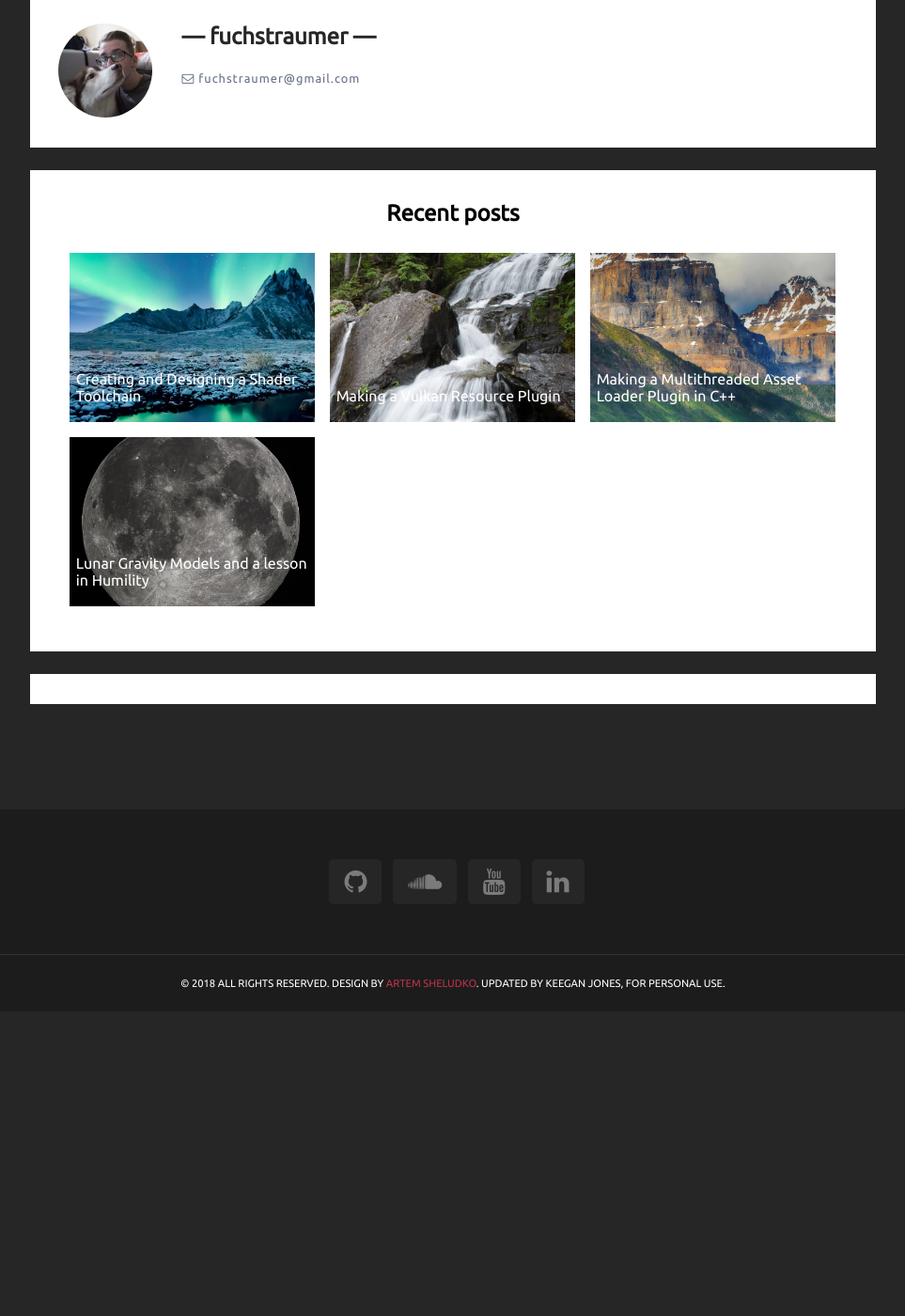
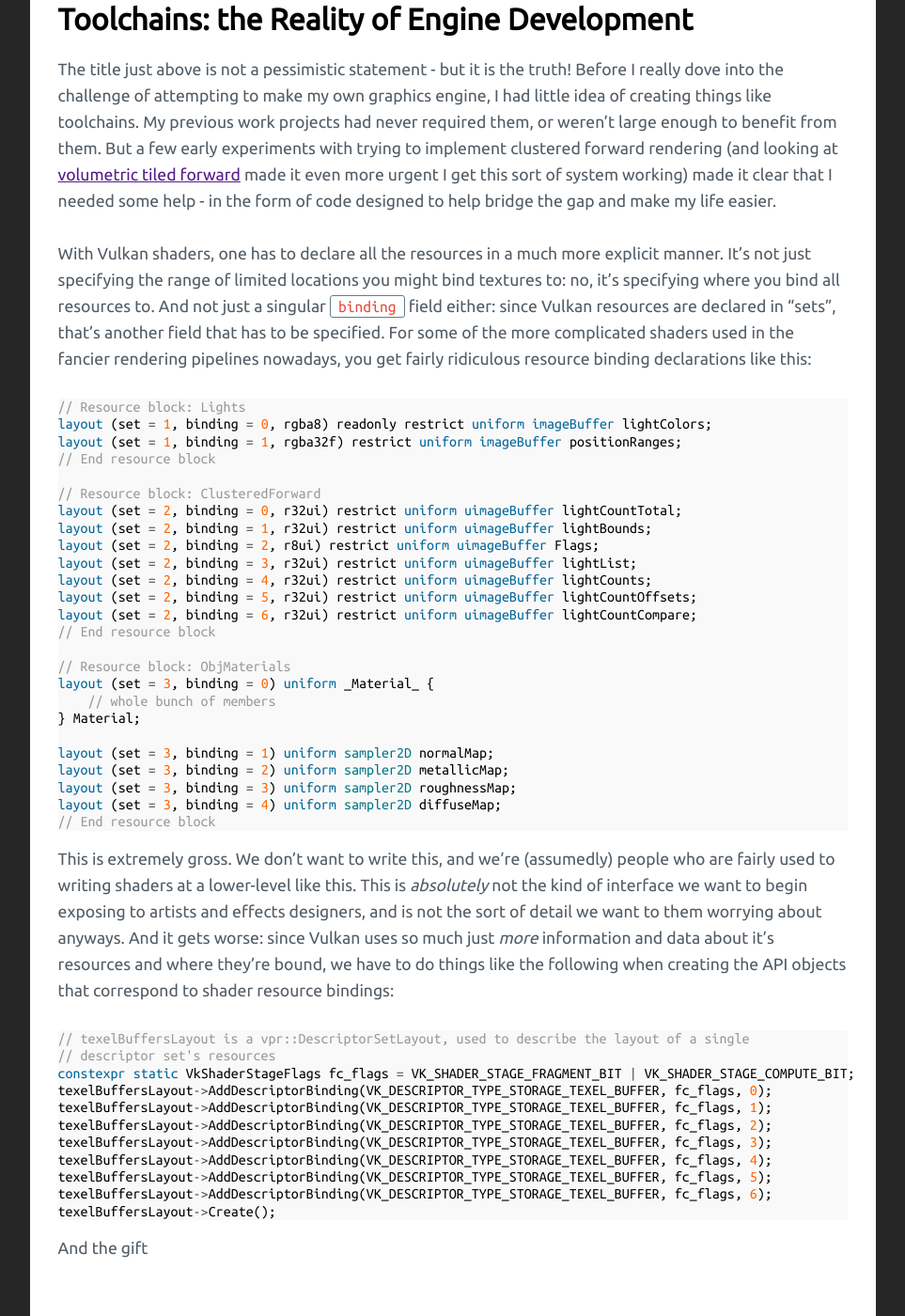
Before and after one commit to fuchstraumer/fuchstraumer.github.io, a Jekyll site: the page built from _posts/2018-9-2-Shader-Toolchain.md, in a window 1280 px wide and 1400 px high, scrolled down 995 px. Shown: the whole window at 94% size, without its empty margins (158-1121 px from the left). Built offline with Jekyll 4.4.1, drawn with Linux system fonts in a browser that asks for light colours; comment, search, counter and statistics services are not loaded; before the commit the page ends 2071 px from its top, so only the background shows below that; some of the changed text lies outside the part shown.

Commit message:
add opening article content

```diff
--- a/_posts/2018-9-2-Shader-Toolchain.md
+++ b/_posts/2018-9-2-Shader-Toolchain.md
@@ -6,3 +6,57 @@ img: aurora.jpg
 published: true
 tags: [C++, tools, Vulkan, Shaders, SPIR-V, Lua]
 ---
+
+As an early pre-article note: I have written various versions of this article about three times now. ShaderTools has evolved *so* much from it's initial versions, and is constantly improving, so it was hard to ever feel it was "ready" to share. Or, I'd write half the content I needed then realize that (usually) I had written some new feature or fix that solved a problem I mentioned in the writing. So, here goes nothing: and hopefully, this ages well.
+
+# Toolchains: the Reality of Engine Development
+
+The title just above is not a pessimistic statement - but it is the truth! Before I really dove into the challenge of attempting to make my own graphics engine, I had little idea of creating things like toolchains. My previous work projects had never required them, or weren't large enough to benefit from them. But a few early experiments with trying to implement clustered forward rendering (and looking at [volumetric tiled forward]() made it even more urgent I get this sort of system working) made it clear that I needed some help - in the form of code designed to help bridge the gap and make my life easier.
+
+With Vulkan shaders, one has to declare all the resources in a much more explicit manner. It's not just specifying the range of limited locations you might bind textures to: no, it's specifying where you bind all resources to. And not just a singular `binding` field either: since Vulkan resources are declared in "sets", that's another field that has to be specified. For some of the more complicated shaders used in the fancier rendering pipelines nowadays, you get fairly ridiculous resource binding declarations like this:
+
+{% highlight glsl %}
+// Resource block: Lights
+layout (set = 1, binding = 0, rgba8) readonly restrict uniform imageBuffer lightColors;
+layout (set = 1, binding = 1, rgba32f) restrict uniform imageBuffer positionRanges;
+// End resource block
+
+// Resource block: ClusteredForward
+layout (set = 2, binding = 0, r32ui) restrict uniform uimageBuffer lightCountTotal;
+layout (set = 2, binding = 1, r32ui) restrict uniform uimageBuffer lightBounds;
+layout (set = 2, binding = 2, r8ui) restrict uniform uimageBuffer Flags;
+layout (set = 2, binding = 3, r32ui) restrict uniform uimageBuffer lightList;
+layout (set = 2, binding = 4, r32ui) restrict uniform uimageBuffer lightCounts;
+layout (set = 2, binding = 5, r32ui) restrict uniform uimageBuffer lightCountOffsets;
+layout (set = 2, binding = 6, r32ui) restrict uniform uimageBuffer lightCountCompare;
+// End resource block
+
+// Resource block: ObjMaterials
+layout (set = 3, binding = 0) uniform _Material_ {
+    // whole bunch of members
+} Material;
+
+layout (set = 3, binding = 1) uniform sampler2D normalMap;
+layout (set = 3, binding = 2) uniform sampler2D metallicMap;
+layout (set = 3, binding = 3) uniform sampler2D roughnessMap;
+layout (set = 3, binding = 4) uniform sampler2D diffuseMap;
+// End resource block
+{% endhighlight %}
+
+This is extremely gross. We don't want to write this, and we're (assumedly) people who are fairly used to writing shaders at a lower-level like this. This is *absolutely* not the kind of interface we want to begin exposing to artists and effects designers, and is not the sort of detail we want to them worrying about anyways. And it gets worse: since Vulkan uses so much just *more* information and data about it's resources and where they're bound, we have to do things like the following when creating the API objects that correspond to shader resource bindings:
+
+{% highlight cpp %}
+// texelBuffersLayout is a vpr::DescriptorSetLayout, used to describe the layout of a single
+// descriptor set's resources
+constexpr static VkShaderStageFlags fc_flags = VK_SHADER_STAGE_FRAGMENT_BIT | VK_SHADER_STAGE_COMPUTE_BIT;
+texelBuffersLayout->AddDescriptorBinding(VK_DESCRIPTOR_TYPE_STORAGE_TEXEL_BUFFER, fc_flags, 0);
+texelBuffersLayout->AddDescriptorBinding(VK_DESCRIPTOR_TYPE_STORAGE_TEXEL_BUFFER, fc_flags, 1);
+texelBuffersLayout->AddDescriptorBinding(VK_DESCRIPTOR_TYPE_STORAGE_TEXEL_BUFFER, fc_flags, 2);
+texelBuffersLayout->AddDescriptorBinding(VK_DESCRIPTOR_TYPE_STORAGE_TEXEL_BUFFER, fc_flags, 3);
+texelBuffersLayout->AddDescriptorBinding(VK_DESCRIPTOR_TYPE_STORAGE_TEXEL_BUFFER, fc_flags, 4);
+texelBuffersLayout->AddDescriptorBinding(VK_DESCRIPTOR_TYPE_STORAGE_TEXEL_BUFFER, fc_flags, 5);
+texelBuffersLayout->AddDescriptorBinding(VK_DESCRIPTOR_TYPE_STORAGE_TEXEL_BUFFER, fc_flags, 6);
+texelBuffersLayout->Create();
+{% endhighlight %}
+
+And the gift
```
